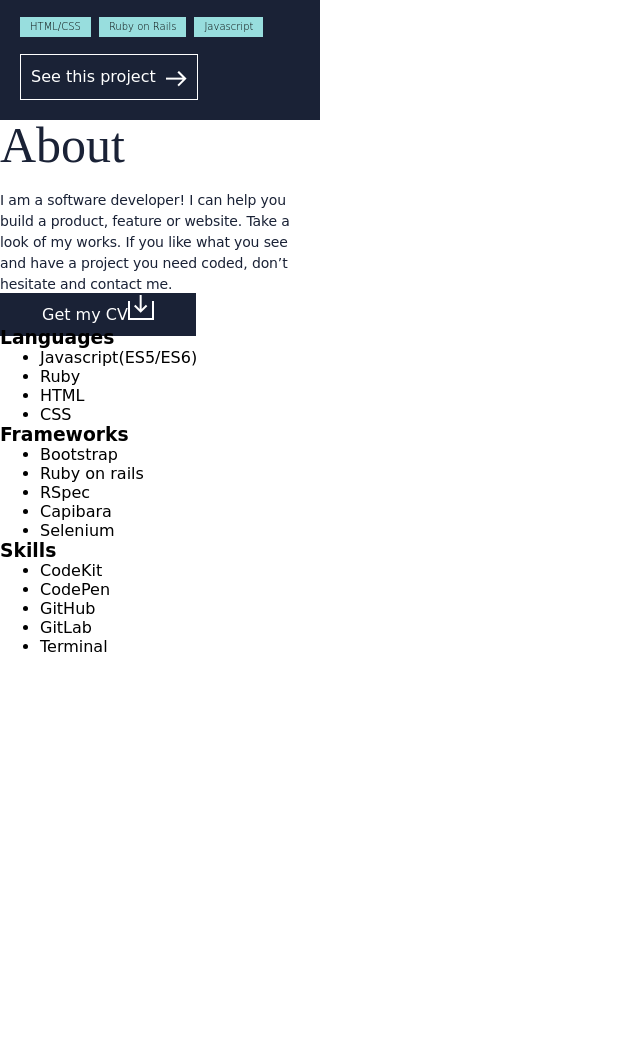
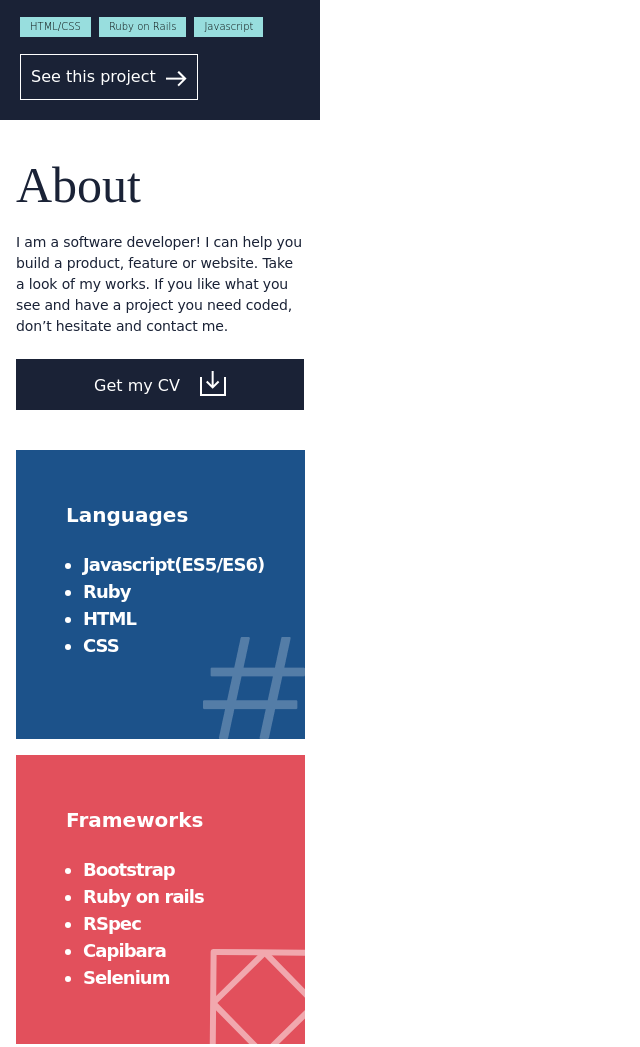
Before and after one commit to rica213/clarielle-larissa, a plain HTML site: page index.html in a window 1280 px wide. Shown: the part 2640-3687 px from the top of the page, without its empty margins (0-640 px from the left). Before the commit the page ends 3296 px from the top, so only its background shows below. Drawn offline with Linux system fonts and the light colour scheme; a web font is replaced by a local one.

Commit message:
Add CSS on the about myself section

```diff
--- a/style.css
+++ b/style.css
@@ -230,3 +230,79 @@ nav {
 }
 
 /* End CSS Work Section */
+
+/* Start CSS About Section */
+
+#about {
+  display: grid;
+  grid-template-columns: 320px;
+  grid-template-rows: 290px auto;
+  row-gap: 40px;
+  margin-bottom: 40px;
+}
+
+.about-desc-container {
+  display: flex;
+  flex-direction: column;
+  justify-content: space-between;
+  margin-left: 16px;
+  margin-top: 40px;
+}
+
+#about .connect img {
+  margin-left: 20px;
+  margin-bottom: -5px;
+}
+
+.skills-container {
+  margin: 0 16px;
+  display: grid;
+  grid-template-columns: 289px;
+  grid-template-rows: repeat(3, 289px);
+  row-gap: 16px;
+  color: var(--white);
+}
+
+#skills-card_language {
+  background: var(--mediumElectricBlue);
+  background-image: url(img/mobile/sharp.png);
+  background-repeat: no-repeat;
+  background-position: right bottom;
+}
+
+#skills-card_framework {
+  background: var(--raspberryPink);
+  background-image: url(img/mobile/ic_framework.svg);
+  background-repeat: no-repeat;
+  background-position: right bottom;
+}
+
+#skills-card_skill {
+  background: var(--maximumYellowRed);
+  background-image: url(img/mobile/ic_skills.svg);
+  background-repeat: no-repeat;
+  background-position: right bottom;
+}
+
+.skills-title {
+  font-size: 20px;
+  font-weight: 800;
+  line-height: 30px;
+  padding-left: 50px;
+  padding-top: 50px;
+  margin-bottom: 21px;
+}
+
+.skills-list {
+  padding-left: 67px;
+}
+
+.skills-list li {
+  font-size: 18px;
+  font-weight: 600;
+  line-height: 27px;
+  letter-spacing: -0.0525em;
+  text-align: left;
+}
+
+/* End CSS About Section */
```
Also changed, not shown: img/mobile/ic_framework.svg (added), img/mobile/ic_skills.svg (added), img/mobile/sharp.png (added).
